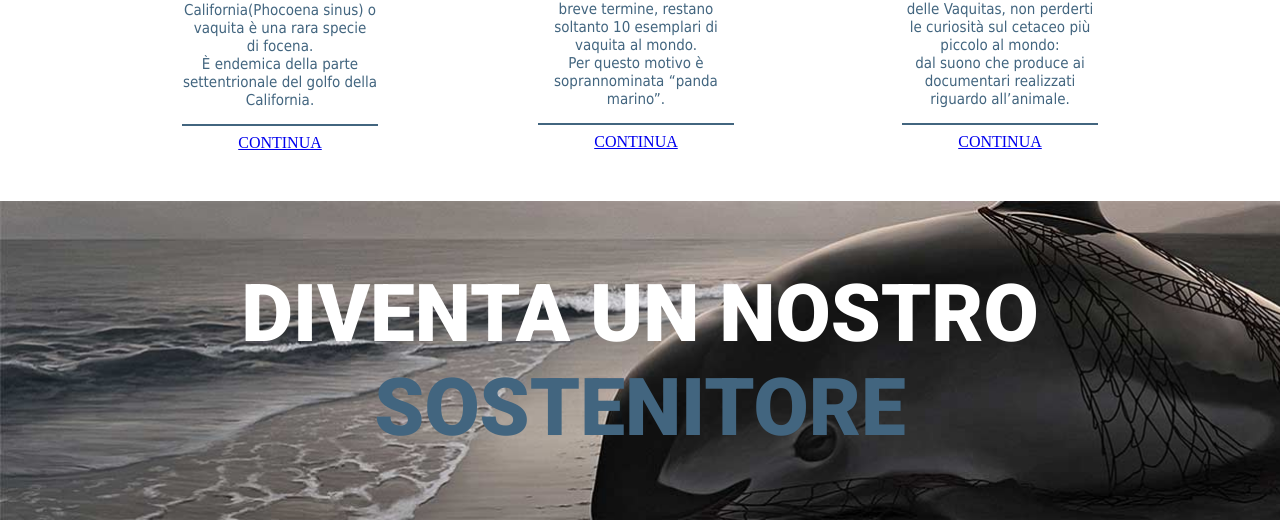
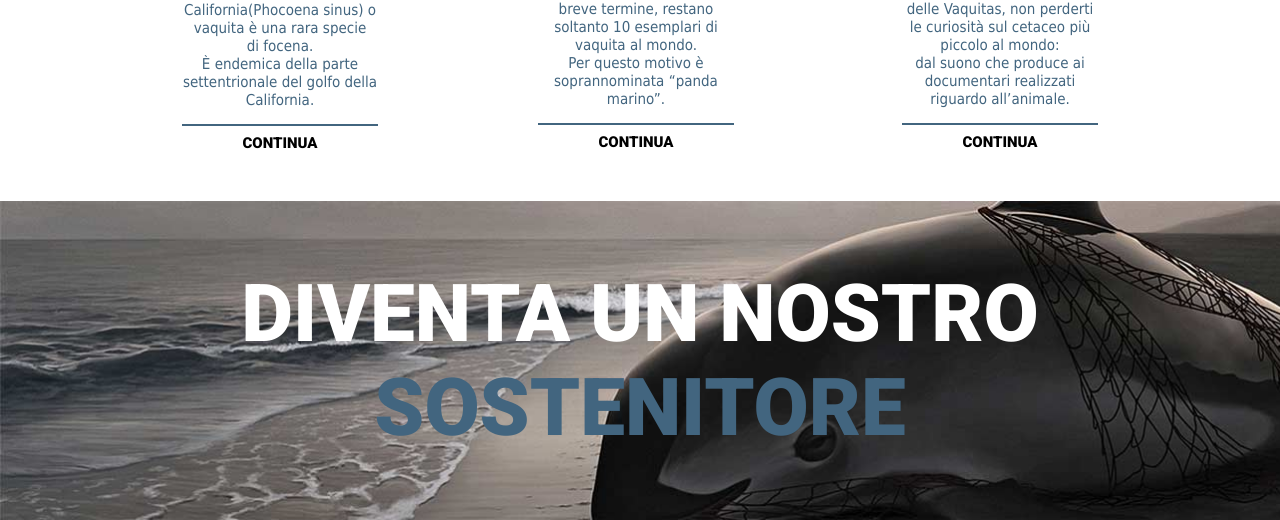
Before and after one commit to iltommi1995/sito-vaquita, a PHP site: page / in a window 1280 px wide. Shown: the part 940-1460 px from the top of the page. Run offline with PHP 8.4, Linux system fonts and the light colour scheme.

Commit message:
Update style.css

```diff
--- a/style.css
+++ b/style.css
@@ -390,6 +390,14 @@ h2.dona a {
 #dona_home_slide:hover .freccia_continua_home{
 	background: url(img/bottone_freccia_nero.png);
 	background-size: cover;
+}
+
+.continua {
+	text-decoration: none;
+	color: black;
+	font-family: 'Roboto', sans-serif;
+	font-size: 15px;
+	font-weight: bold;
 }
 
 .freccia_continua_home {
```
